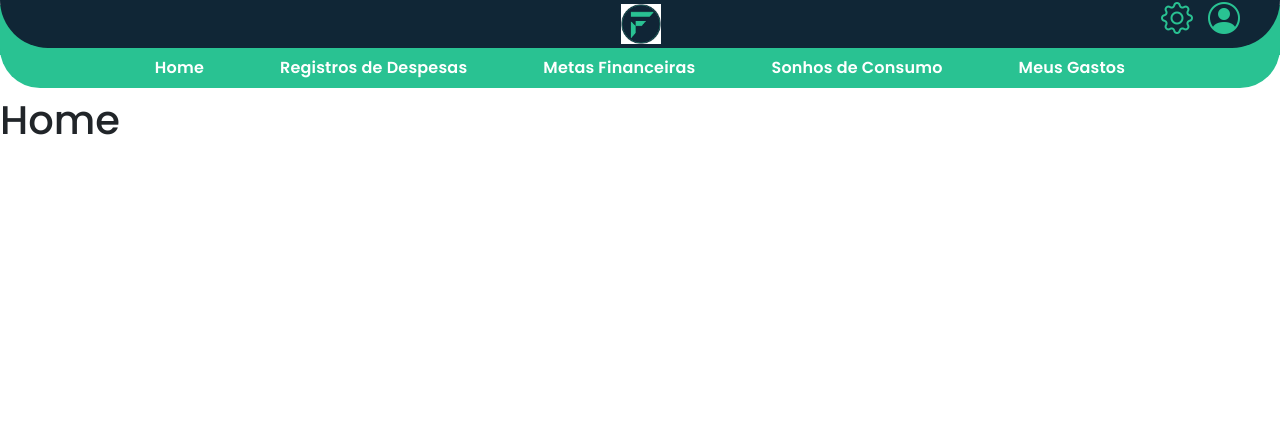
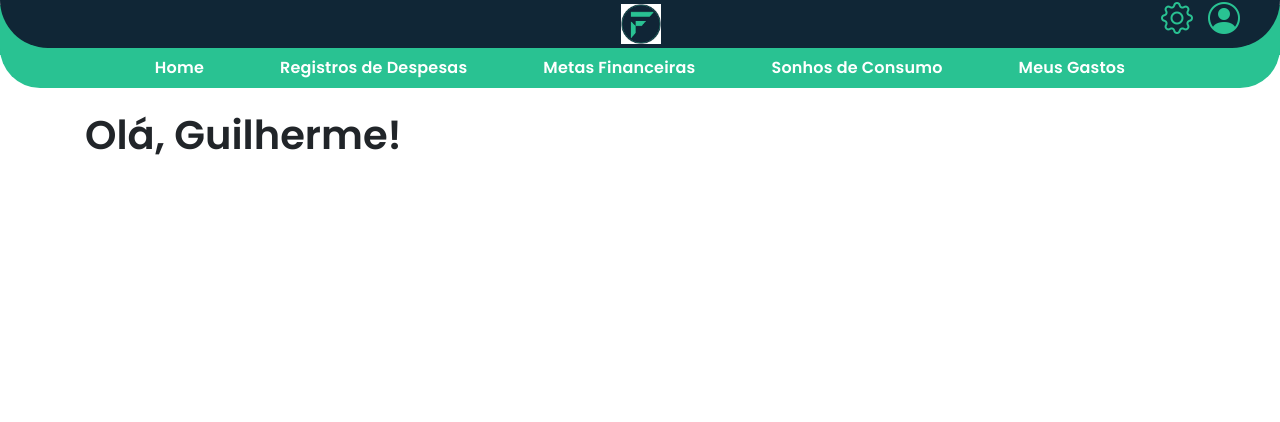
Before and after one commit to techfinance/techfinance, a PHP site: page / in a window 1280 px wide. Shown: the top 422 px of the page. Run offline with PHP 8.4, Linux system fonts and the light colour scheme; the visitor is signed in with stand-in values (Sample User, id 1); some libraries are stand-ins or nearby versions.

Commit message:
View style - início

```diff
--- a/public/css/style.css
+++ b/public/css/style.css
@@ -11,6 +11,8 @@ body {
     width: 100%;
     min-height: 100vh;
 }
+
+
 
 #footer {
     background-color: var(--primary-blue);
--- /dev/null
+++ b/public/css/views.css
@@ -0,0 +1,2 @@
+.container {padding: 15px;}
+.h1-user {font-weight: 600;}
--- a/public/index.php
+++ b/public/index.php
@@ -19,6 +19,7 @@
     <link rel="stylesheet" href="css/style.css">
     <link rel="stylesheet" href="css/navbar.css">
     <link rel="stylesheet" href="css/login.css">
+    <link rel="stylesheet" href="css/views.css">
 
     <script src="https://cdn.jsdelivr.net/npm/bootstrap@5.3.3/dist/js/bootstrap.bundle.min.js" integrity="sha384-YvpcrYf0tY3lHB60NNkmXc5s9fDVZLESaAA55NDzOxhy9GkcIdslK1eN7N6jIeHz" crossorigin="anonymous"></script>
 
--- a/public/js/main.js
+++ b/public/js/main.js
@@ -10,11 +10,11 @@ const email = urlParams.get('email');
 // mensagens erro login-cadastro
 if(login == 'false')
     loginMessage.hidden = false;
-else if(senha == 'false')
+if(senha == 'false')
     getMessage("#notEqual");
-else if(email == 'false')
+if(email == 'false')
     getMessage("#notEmail");
-else if(email == 'true')
+if(email == 'true')
     getMessage("#cadastro-ok");
 
 function getMessage(element){
--- a/src/views/ambiente.php
+++ b/src/views/ambiente.php
@@ -39,8 +39,10 @@
         </div>
     </nav>
 </head>
-<main id="main">
-    <?php include "../src/views/home.php" ?>
+<main>
+    <div class="container" id="main">
+        <?php include "../src/views/home.php" ?>
+    </div>
 </main>
 <footer>
     <div class="container-fluid" id="footer">
--- a/src/views/home.php
+++ b/src/views/home.php
@@ -1 +1 @@
-<h1>Home</h1>
+<h1 class="h1-user">Olá, Guilherme!</h1>
```
